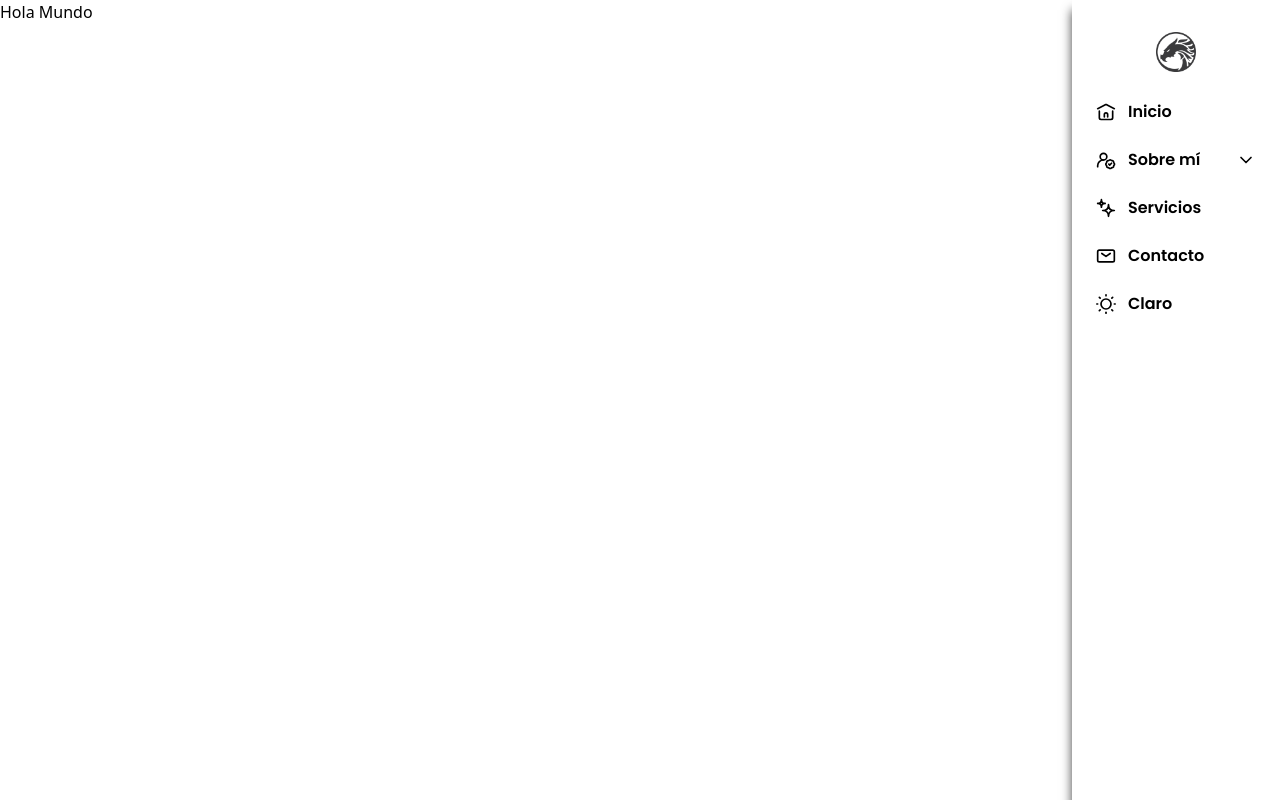
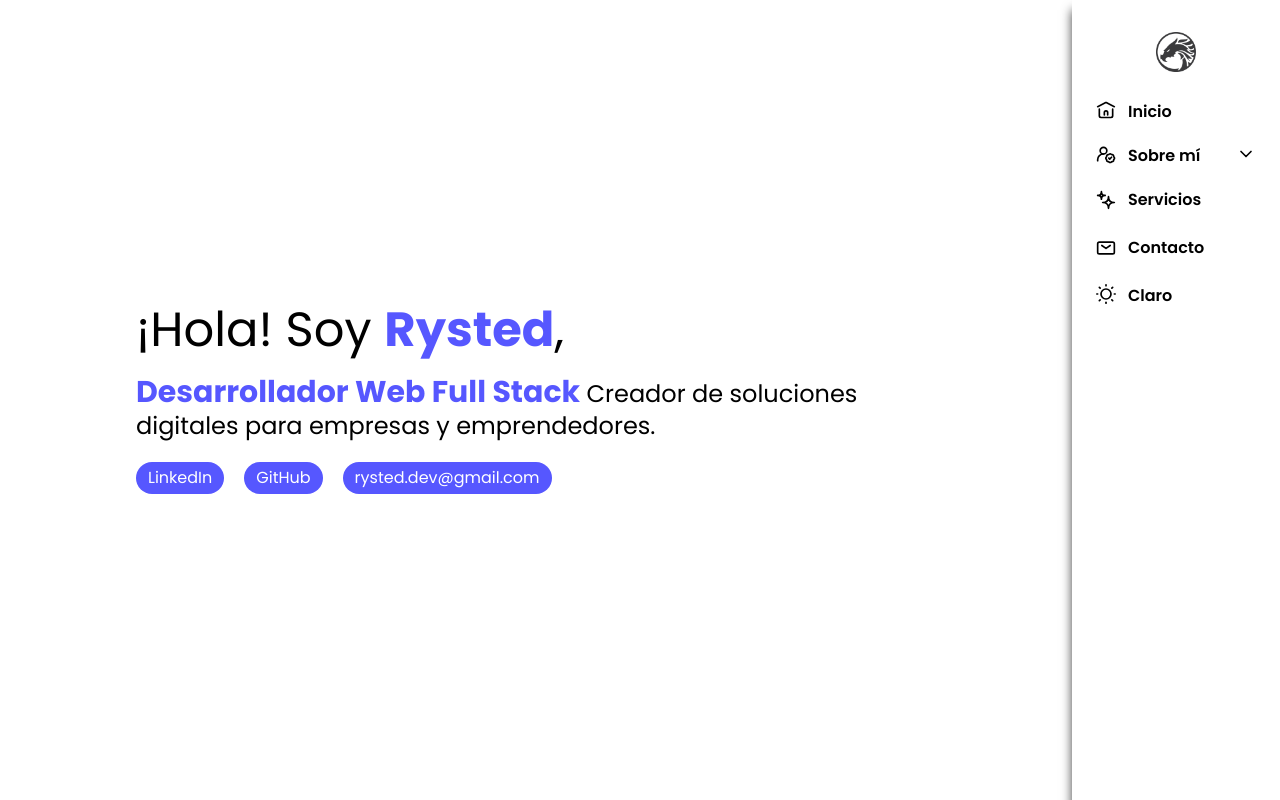
Before and after one commit to Rysted/portfolio, a React (Vite) app: page / in a window 1280 px wide. Built offline with nearby package versions, Linux system fonts and the light colour scheme.

Commit message:
Actualizar estilos y agregar componente Home

```diff
--- a/src/App.tsx
+++ b/src/App.tsx
@@ -1,13 +1,12 @@
 import Header from "./components/layouts/Header";
+import Home from "./components/Home";
 
 const App = () => {
   return (
     <>
       <Header />
-      <main className="mt-20 md:mt-0 md:relative md:mr-52 bg-light_background dark:bg-dark_background h-screen">
-        <div className="h-52">
-          <h1>Hola Mundo</h1>
-        </div>
+      <main className="md:mt-0 md:mr-52 px-5 text-light_text dark:text-dark_text bg-light_background dark:bg-dark_background font-poppins">
+        <Home />
       </main>
     </>
   );
--- a/src/Icons/Icons.tsx
+++ b/src/Icons/Icons.tsx
@@ -76,7 +76,13 @@ export const Home = ({ hover = false }: { hover: boolean }) => {
   );
 };
 
-export const AboutMe = ({ hover = false }: { hover: boolean }) => {
+export const AboutMe = ({
+  hover = false,
+  subMenu,
+}: {
+  hover: boolean;
+  subMenu: boolean;
+}) => {
   return (
     <svg
       viewBox="0 0 24 24"
@@ -84,11 +90,15 @@ export const AboutMe = ({ hover = false }: { hover: boolean }) => {
       strokeWidth="2"
       strokeLinecap="round"
       strokeLinejoin="round"
-      className={`${
+      className={` h-5 my-auto ${
+        subMenu
+          ? "stroke-primary dark:stroke-primary"
+          : "stroke-light_text dark:stroke-dark_text"
+      } ${
         hover
-          ? "group-hover:stroke-primary transition-all ease-in duration-200"
+          ? "group-hover:stroke-primary_hover transition-all ease-in duration-200"
           : ""
-      } h-5 my-auto stroke-light_text dark:stroke-dark_text fill-none`}
+      } fill-none`}
     >
       <path d="M2 20V19C2 15.134 5.13401 12 9 12V12"></path>
       <path d="M15.8038 12.3135C16.4456 11.6088 17.5544 11.6088 18.1962 12.3135V12.3135C18.5206 12.6697 18.9868 12.8628 19.468 12.8403V12.8403C20.4201 12.7958 21.2042 13.5799 21.1597 14.532V14.532C21.1372 15.0132 21.3303 15.4794 21.6865 15.8038V15.8038C22.3912 16.4456 22.3912 17.5544 21.6865 18.1962V18.1962C21.3303 18.5206 21.1372 18.9868 21.1597 19.468V19.468C21.2042 20.4201 20.4201 21.2042 19.468 21.1597V21.1597C18.9868 21.1372 18.5206 21.3303 18.1962 21.6865V21.6865C17.5544 22.3912 16.4456 22.3912 15.8038 21.6865V21.6865C15.4794 21.3303 15.0132 21.1372 14.532 21.1597V21.1597C13.5799 21.2042 12.7958 20.4201 12.8403 19.468V19.468C12.8628 18.9868 12.6697 18.5206 12.3135 18.1962V18.1962C11.6088 17.5544 11.6088 16.4456 12.3135 15.8038V15.8038C12.6697 15.4794 12.8628 15.0132 12.8403 14.532V14.532C12.7958 13.5799 13.5799 12.7958 14.532 12.8403V12.8403C15.0132 12.8628 15.4794 12.6697 15.8038 12.3135V12.3135Z"></path>
@@ -113,12 +123,14 @@ export const NavArrowDown = ({
       strokeLinecap="round"
       strokeLinejoin="round"
       className={`${
+        subMenu
+          ? "stroke-primary dark:stroke-primary"
+          : "stroke-light_text dark:stroke-dark_text"
+      } ${
         hover
-          ? "group-hover:stroke-primary transition-all ease-in duration-200"
+          ? "group-hover:stroke-primary_hover transition-all ease-in duration-200"
           : ""
-      } ${
-        subMenu ? "rotate-180" : "rotate-0"
-      } h-5 my-auto stroke-light_text dark:stroke-dark_text fill-none`}
+      } ${subMenu ? "rotate-180" : "rotate-0"} h-5 my-auto fill-none`}
     >
       <path d="M6 9L12 15L18 9"></path>
     </svg>
--- /dev/null
+++ b/src/components/Home.tsx
@@ -0,0 +1,45 @@
+const Home = () => {
+  return (
+    <section className="flex justify-center items-center h-screen mt-10 md:mt-0">
+      <article className=" max-w-[800px]">
+        <h1 className="text-4xl md:text-5xl">
+          ¡Hola! Soy <span className="text-primary font-bold">Rysted</span>,
+        </h1>
+        <h2 className="text-2xl mt-5">
+          <span className="text-3xl text-primary font-bold">
+            Desarrollador Web Full Stack
+          </span>{" "}
+          Creador de soluciones digitales para empresas y emprendedores.
+        </h2>
+        <nav className="flex gap-x-5 mt-5">
+          <a
+            href="https://www.linkedin.com/in/marcelo-sebastian-suarez"
+            target="_blank"
+            rel="noopener noreferrer"
+            className="bg-primary text-dark_text px-3 py-1 rounded-full hover:bg-primary_hover transition-all duration-300 ease-in-out"
+          >
+            <span>LinkedIn</span>
+          </a>
+          <a
+            href="https://github.com/Rysted"
+            target="_blank"
+            rel="noopener noreferrer"
+            className="bg-primary text-dark_text px-3 py-1 rounded-full hover:bg-primary_hover transition-all duration-300 ease-in-out"
+          >
+            <span>GitHub</span>
+          </a>
+          <a
+            href="mailto:rysted.dev@gmail.com"
+            target="_blank"
+            rel="noopener noreferrer"
+            className="bg-primary text-dark_text px-3 py-1 rounded-full hover:bg-primary_hover transition-all duration-300 ease-in-out"
+          >
+            <span>rysted.dev@gmail.com</span>
+          </a>
+        </nav>
+      </article>
+    </section>
+  );
+};
+
+export default Home;
--- a/src/components/layouts/Header.tsx
+++ b/src/components/layouts/Header.tsx
@@ -30,7 +30,7 @@ const Header = () => {
 
   return (
     <header className="relative overflow-x-hidden">
-      <div className="md:hidden fixed top-0 w-full h-20 flex justify-between p-5 bg-light_background dark:bg-dark_background shadow-light_bottom z-10">
+      <div className="md:hidden fixed top-0 w-full h-20 flex justify-between px-5 bg-light_background dark:bg-dark_background shadow-light_bottom z-10">
         <img
           src="./logotipo.png"
           alt="Icono del logotipo"
@@ -39,9 +39,9 @@ const Header = () => {
         <Menu isOpenMenu={isOpenMenu} toggleSidebar={toggleSidebar} />
       </div>
       <span
-        className={`${
-          isOpenMenu ? "fixed" : "hidden"
-        } md:hidden w-full h-svh overflow-y-scroll bg-dark_background dark:bg-light_background opacity-30 cursor-pointer`}
+        className={`fixed cursor-pointer ${
+          isOpenMenu ? " opacity-30" : "opacity-0 pointer-events-none"
+        } md:hidden w-full h-svh overflow-y-scroll bg-dark_background dark:bg-light_background ease-linear transition-all duration-300`}
         onClick={toggleSidebar}
       ></span>
       <div
@@ -60,9 +60,9 @@ const Header = () => {
         <nav className="md:block h-svh overflow-x-auto pb-24">
           <ul className="flex flex-col gap-y-2 px-6">
             <li>
-              <a href="#home" className="group flex gap-x-3 py-2">
+              <a href="#home" className="group flex items-center gap-x-3 py-2">
                 <Home hover={true} />
-                <span className="text-base font-semibold dark:text-dark_text group-hover:text-primary transition-all ease-in duration-200">
+                <span className="h-5 text-base font-semibold dark:text-dark_text group-hover:text-primary_hover transition-all ease-in duration-200">
                   Inicio
                 </span>
               </a>
@@ -72,9 +72,13 @@ const Header = () => {
                 className="group flex justify-between w-full py-2 transition-all ease-in duration-200"
                 onClick={toggleSubMenu}
               >
-                <div className="flex gap-x-3">
-                  <AboutMe hover={true} />
-                  <span className="text-base font-semibold dark:text-dark_text group-hover:text-primary transition-all ease-in duration-200">
+                <div className="flex items-center gap-x-3">
+                  <AboutMe hover={true} subMenu={subMenu} />
+                  <span
+                    className={`max-h-5 text-base font-semibold  ${
+                      subMenu ? "text-primary" : "dark:text-dark_text"
+                    } group-hover:text-primary_hover transition-all ease-in duration-200`}
+                  >
                     Sobre mí
                   </span>
                 </div>
@@ -87,19 +91,19 @@ const Header = () => {
               >
                 <a href="#skills" className="group flex gap-x-3">
                   <BookCode hover={true} />
-                  <span className="text-base font-medium text-light_text_secondary dark:text-dark_text group-hover:text-primary transition-all ease-in duration-200">
+                  <span className="text-base font-medium text-light_text_secondary dark:text-dark_text group-hover:text-primary_hover transition-all ease-in duration-200">
                     Habilidades
                   </span>
                 </a>
                 <a href="#projects" className="group flex gap-x-3">
                   <Code hover={true} />
-                  <span className="text-base font-medium text-light_text_secondary dark:text-dark_text group-hover:text-primary transition-all ease-in duration-200">
+                  <span className="text-base font-medium text-light_text_secondary dark:text-dark_text group-hover:text-primary_hover transition-all ease-in duration-200">
                     Proyectos
                   </span>
                 </a>
                 <a href="#formation" className="group flex gap-x-3">
                   <Formation hover={true} />
-                  <span className="text-base font-medium text-light_text_secondary dark:text-dark_text group-hover:text-primary transition-all ease-in duration-200">
+                  <span className="text-base font-medium text-light_text_secondary dark:text-dark_text group-hover:text-primary_hover transition-all ease-in duration-200">
                     Fromación
                   </span>
                 </a>
@@ -111,7 +115,7 @@ const Header = () => {
                 className="group flex gap-x-3 py-2 transition-all ease-in duration-300"
               >
                 <Services hover={true} />
-                <span className="text-base font-semibold dark:text-dark_text group-hover:text-primary transition-all ease-in duration-200">
+                <span className="text-base font-semibold dark:text-dark_text group-hover:text-primary_hover transition-all ease-in duration-200">
                   Servicios
                 </span>
               </a>
@@ -122,7 +126,7 @@ const Header = () => {
                 className="group flex gap-x-3 py-2 transition-all ease-in duration-300"
               >
                 <Contact hover={true} />
-                <span className="text-base font-semibold dark:text-dark_text group-hover:text-primary transition-all ease-in duration-200">
+                <span className="text-base font-semibold dark:text-dark_text group-hover:text-primary_hover transition-all ease-in duration-200">
                   Contacto
                 </span>
               </a>
--- a/src/components/layouts/Theme.tsx
+++ b/src/components/layouts/Theme.tsx
@@ -27,9 +27,9 @@ const Theme = () => {
       className="group py-2 transition-all ease-in duration-300 w-full md:block"
       onClick={handleChangeTheme}
     >
-      <div className="flex gap-3">
+      <div className="flex items-center gap-3">
         {theme === "dark" ? <Moon hover={true} /> : <Sun hover={true} />}
-        <span className="text-base font-semibold dark:text-dark_text group-hover:text-primary transition-all ease-in duration-200">
+        <span className="h-5 text-base font-semibold dark:text-dark_text group-hover:text-primary_hover transition-all ease-in duration-200">
           {theme === "dark" ? "Oscuro" : "Claro"}
         </span>
       </div>
--- a/tailwind.config.js
+++ b/tailwind.config.js
@@ -9,6 +9,7 @@ export default {
     extend: {
       colors: {
         primary: "#5657FF",
+        primary_hover: "#3A3AFF",
         light_text: "#000000",
         light_text_secondary: "#333333",
         light_background: "#FFFFFF",
```
